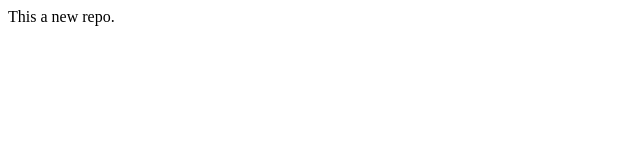
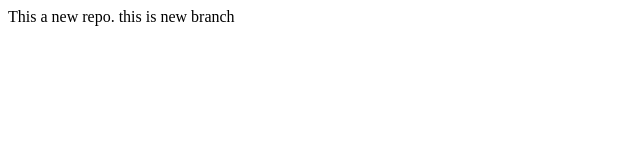
Before and after one commit to Aariz-786/Localrepo, a plain HTML site: page Index.html in a window 1280 px wide. Shown: the whole page, without its empty margins (0-640 px from the left). Drawn offline with Linux system fonts and the light colour scheme.

Commit message:
Add new feature

```diff
--- a/Index.html
+++ b/Index.html
@@ -1,3 +1,5 @@
 <p>
     This a new repo.
+
+    this is new branch
 </p>
```
